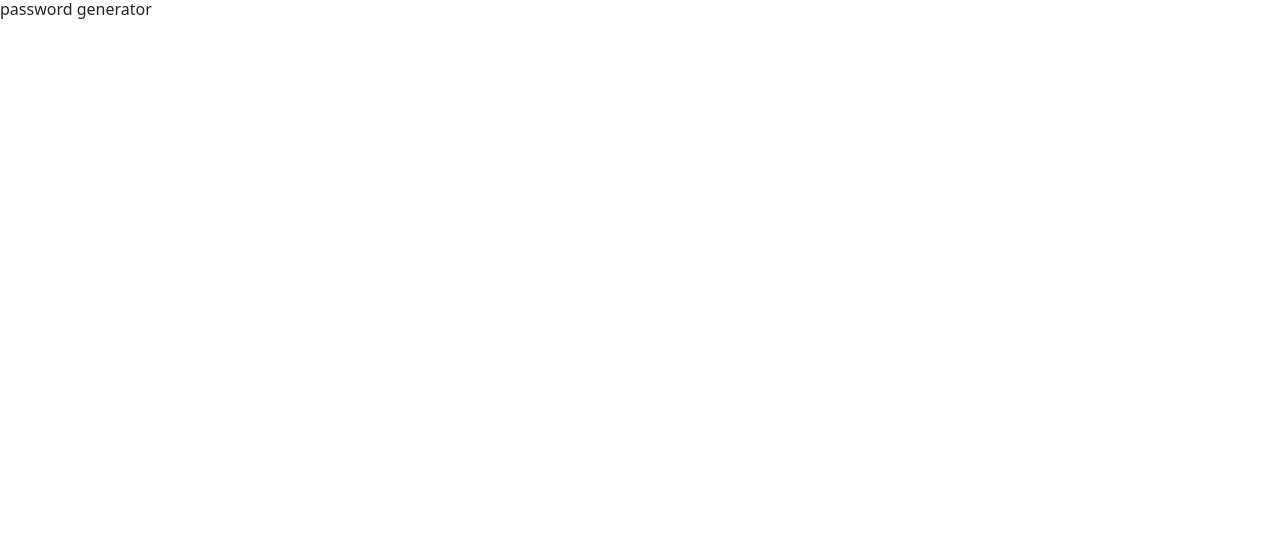
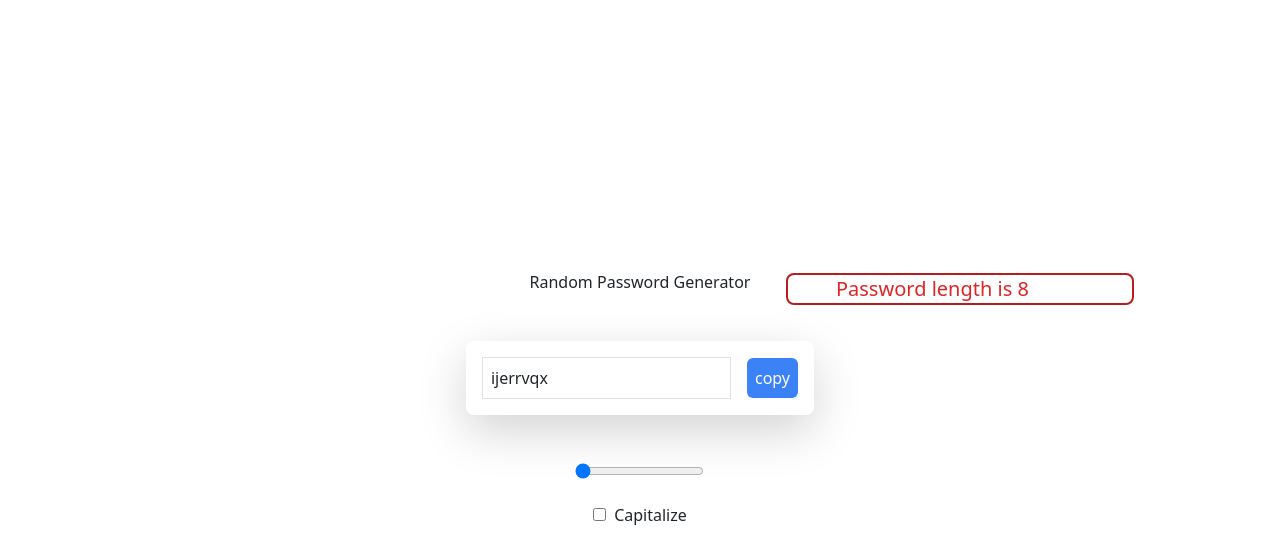
Before and after one commit to karan-verma108/ReactJs2024, a React (Create React App) app: page / in a window 1280 px wide. Shown: the top 560 px of the page. Built offline with nearby package versions, Linux system fonts and the light colour scheme.

Commit message:
react : worked on random password generator

```diff
--- a/src/BasicComponents/RandomPasswordGenerator/index.jsx
+++ b/src/BasicComponents/RandomPasswordGenerator/index.jsx
@@ -1,13 +1,91 @@
+import { useRef, useEffect, useState } from 'react';
+
 export default function RandomPasswordGenerator() {
-  let finalStr = '';
+  const [passwordLength, setPasswordLength] = useState(8);
+  const [min, setMin] = useState(97);
+  const [max, setMax] = useState(122);
 
-  for (let i = 0; i < 8; i++) {
-    const randomNum = Math.floor(Math.random() * (122 - 97 + 1)) + 97; //for small characters
-    // const randomNum = Math.floor(Math.random() * (90 - 65 + 1)) + 65; //for capital characters
-    finalStr += String.fromCharCode(randomNum);
-  }
+  const [isCapitalize, setIsCapitalize] = useState(false);
 
-  console.log(finalStr);
+  const generateRandomPassword = () => {
+    let finalStr = '';
 
-  return <h1>password generator</h1>;
+    for (let i = 0; i < passwordLength; i++) {
+      const randomNum = Math.floor(Math.random() * (max - min + 1)) + min; //for small characters
+      finalStr += String.fromCharCode(randomNum);
+    }
+
+    return finalStr;
+  };
+
+  const inputRef = useRef();
+
+  const handleRange = (e) => {
+    setPasswordLength(e.target.value);
+  };
+
+  const handleCopyClick = (e) => {
+    navigator.clipboard.writeText(generateRandomPassword()).then(
+      //fix this, the copied text doesnt match the shown in the input field
+      () => alert('Text copied!'),
+      (err) => alert('Error', err)
+    );
+  };
+
+  useEffect(() => {
+    if (isCapitalize) {
+      setMin(65);
+      setMax(90);
+    } else {
+      setMin(97);
+      setMax(122);
+    }
+  }, [isCapitalize]);
+
+  return (
+    <div className='flex flex-col gap-4 h-screen justify-center items-center'>
+      <div className='flex flex-col gap-5 justify-center items-center relative'>
+        <h1>Random Password Generator</h1>
+        <div className='flex gap-3 p-3 items-center shadow-lg rounded-lg'>
+          <input
+            type='text'
+            ref={inputRef}
+            id='generatedPassword'
+            name='generatedPassword'
+            value={generateRandomPassword()}
+            className='border border-slate-400 p-2'
+          />
+          <button
+            className='w-fit bg-blue-500 text-white rounded-md p-2 cursor-pointer'
+            onClick={handleCopyClick}
+          >
+            copy
+          </button>
+        </div>
+        <input
+          type='range'
+          min='8'
+          max='20'
+          value={passwordLength}
+          step={'1'}
+          onChange={handleRange}
+        />
+        <h2 className='absolute w-full border-2 border-red-700 ps-5 rounded-lg top-0 left-80 text-red-600 text-xl'>
+          Password length is {passwordLength}
+        </h2>
+      </div>
+      <div>
+        <div className='flex gap-2 items-center'>
+          <input
+            type='checkbox'
+            id='capitalLetters'
+            name='capitalLetters'
+            value={isCapitalize}
+            onChange={() => setIsCapitalize((prevState) => !prevState)}
+          />
+          <label htmlFor='capitalLetters'>Capitalize</label>
+        </div>
+      </div>
+    </div>
+  );
 }
```
